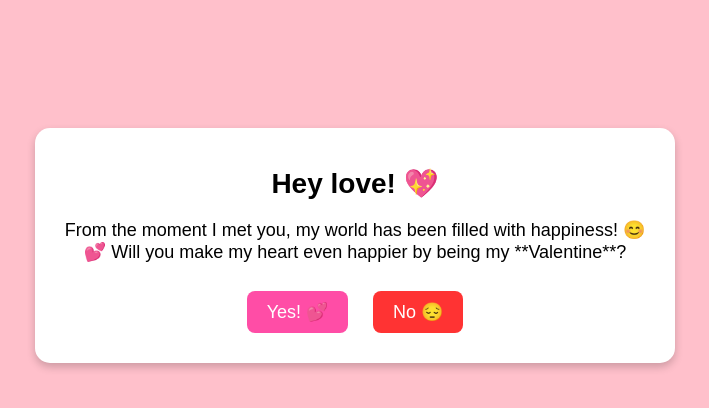
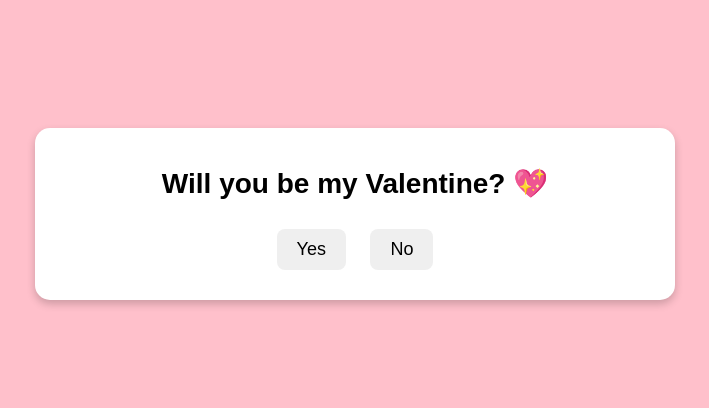
Before and after one commit to zachyboi1/prom, a plain HTML site: page index.html in a window 1280 px wide. Shown: the whole page, without its empty margins (285-994 px from the left). Drawn offline with Linux system fonts and the light colour scheme.

Commit message:
Update index.html

```diff
--- a/index.html
+++ b/index.html
@@ -3,19 +3,15 @@
 <head>
     <meta charset="UTF-8">
     <meta name="viewport" content="width=device-width, initial-scale=1.0">
-    <title>Be My Valentine?</title>
+    <title>Will You Be My Valentine?</title>
     <link rel="stylesheet" href="styles.css">
     <script defer src="script.js"></script>
 </head>
 <body class="pink-background">
     <div class="container">
-        <h1>Hey love! 💖</h1>
-        <p>From the moment I met you, my world has been filled with happiness! 😊💕
-        Will you make my heart even happier by being my **Valentine**?</p>
-        <div class="buttons">
-            <button id="yes-btn" onclick="location.href='valentines.html'">Yes! 💕</button>
-            <button id="no-btn">No 😔</button>
-        </div>
+        <h1>Will you be my Valentine? 💖</h1>
+        <button id="yes-button" class="green-btn" onclick="location.href='yes.html'">Yes</button>
+        <button id="no-button" class="no-btn">No</button>
     </div>
 </body>
 </html>
```
